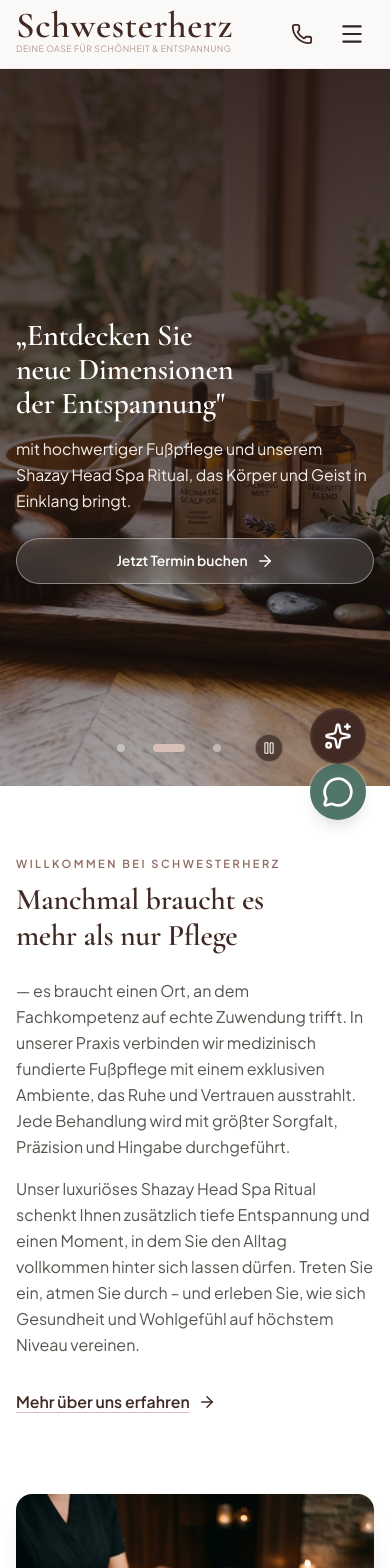
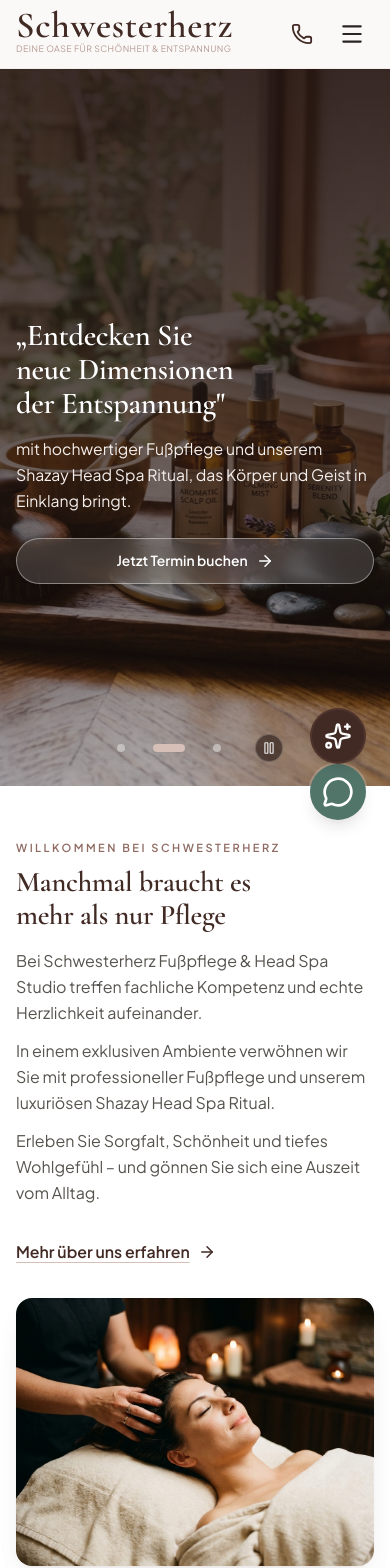
Before and after one commit to fxboro/Schwesterherz, a React (Vite) app: page / in a window 390 px wide. Shown: the top 1568 px of the page. Built offline with nearby package versions, Linux system fonts and the light colour scheme.

Commit message:
feat(home): update intro copy and optimize responsive layout spacing with container queries

```diff
--- a/index.html
+++ b/index.html
@@ -138,6 +138,43 @@
         -webkit-box-orient: vertical;
         line-clamp: 5;
         overflow: clip;
+      }
+      .intro-feature {
+        container: intro / inline-size;
+      }
+      .intro-grid {
+        display: grid;
+        grid-template-columns: 1fr;
+        gap: clamp(1.5rem, 4vw, 3rem);
+        align-items: center;
+      }
+      .intro-heading {
+        font-size: clamp(1.75rem, 1.3rem + 2vw, 2.5rem);
+      }
+      @media (min-width: 768px) {
+        .intro-grid {
+          grid-template-columns: minmax(0, 1.15fr) minmax(0, 1fr);
+        }
+      }
+      @supports (container-type: inline-size) {
+        @media (min-width: 768px) {
+          .intro-grid {
+            grid-template-columns: 1fr;
+          }
+        }
+        @container intro (min-width: 720px) {
+          .intro-grid {
+            grid-template-columns: minmax(0, 1.15fr) minmax(0, 1fr);
+          }
+        }
+      }
+      @supports (font-size: 1cqi) {
+        .intro-grid {
+          gap: clamp(1.5rem, 4cqi, 3rem);
+        }
+        .intro-heading {
+          font-size: clamp(1.75rem, 1.15rem + 2.8cqi, 2.5rem);
+        }
       }
       @media (prefers-reduced-motion: no-preference) {
         .smooth-scroll {
--- a/pages/Home.tsx
+++ b/pages/Home.tsx
@@ -143,33 +143,44 @@ const Home: React.FC = () => {
       </section>
 
       {/* Intro Section */}
-      <Section bg="white">
-        <div className="grid md:grid-cols-2 gap-12 items-center">
+      <Section bg="white" className="!py-12 md:!py-16 lg:!py-20">
+        <div className="intro-feature">
+          <div className="intro-grid">
             <div>
               <span className="inline-block text-[0.7rem] uppercase tracking-[0.22em] text-brand-600 font-semibold mb-2.5">
                 Willkommen bei Schwesterherz
               </span>
-            <h2 className="text-3xl sm:text-4xl font-display font-semibold text-brand-900 mb-6 text-balance">
+              <h2 className="intro-heading font-display font-semibold text-brand-900 leading-[1.15] mb-4 text-balance">
                 Manchmal braucht es mehr als nur Pflege
               </h2>
-            <p className="text-stone-600 mb-4 leading-relaxed text-pretty">
-              — es braucht einen Ort, an dem Fachkompetenz auf echte Zuwendung trifft. In unserer Praxis verbinden wir medizinisch fundierte Fußpflege mit einem exklusiven Ambiente, das Ruhe und Vertrauen ausstrahlt. Jede Behandlung wird mit größter Sorgfalt, Präzision und Hingabe durchgeführt.
+              <div className="space-y-3 text-stone-600 text-base leading-relaxed text-pretty max-w-[56ch]">
+                <p>
+                  Bei Schwesterherz Fußpflege &amp; Head Spa Studio treffen fachliche Kompetenz und echte Herzlichkeit aufeinander.
                 </p>
-            <p className="text-stone-600 mb-8 leading-relaxed text-pretty">
-              Unser luxuriöses Shazay Head Spa Ritual schenkt Ihnen zusätzlich tiefe Entspannung und einen Moment, in dem Sie den Alltag vollkommen hinter sich lassen dürfen. Treten Sie ein, atmen Sie durch – und erleben Sie, wie sich Gesundheit und Wohlgefühl auf höchstem Niveau vereinen.
+                <p>
+                  In einem exklusiven Ambiente verwöhnen wir Sie mit professioneller Fußpflege und unserem luxuriösen Shazay Head Spa Ritual.
                 </p>
-            <Link to="/ueber-uns" className="text-brand-900 font-semibold hover:text-brand-700 flex items-center gap-2 decoration-brand-300 underline underline-offset-4 hover:decoration-brand-500">
-              Mehr über uns erfahren <ArrowRight size={18} />
+                <p>
+                  Erleben Sie Sorgfalt, Schönheit und tiefes Wohlgefühl – und gönnen Sie sich eine Auszeit vom Alltag.
+                </p>
+              </div>
+              <Link
+                to="/ueber-uns"
+                className="mt-6 inline-flex items-center gap-2 min-h-[44px] text-brand-900 font-semibold hover:text-brand-700 decoration-brand-300 underline underline-offset-4 hover:decoration-brand-500 rounded-sm focus-visible:outline focus-visible:outline-2 focus-visible:outline-offset-4 focus-visible:outline-brand-700"
+              >
+                Mehr über uns erfahren <ArrowRight size={18} aria-hidden="true" />
               </Link>
             </div>
-          <div className="relative mt-8 md:mt-0">
-             <div className="absolute -inset-4 bg-brand-300 rounded-2xl rotate-3 -z-10 hidden md:block"></div>
+            <div className="relative">
+              <div className="absolute -inset-3 bg-brand-300 rounded-2xl rotate-3 -z-10 hidden lg:block"></div>
               <img
                 src="/images/Head_massage_01.png"
                 alt="Entspannende Atmosphäre im Head Spa"
                 loading="lazy"
-               className="rounded-2xl luxury-card-shadow w-full object-cover"
+                decoding="async"
+                className="aspect-[4/3] max-h-[340px] sm:max-h-[360px] w-full object-cover object-center rounded-2xl luxury-card-shadow block"
               />
+            </div>
           </div>
         </div>
       </Section>
```
Lines whose indentation alone changed are shown as unchanged.
